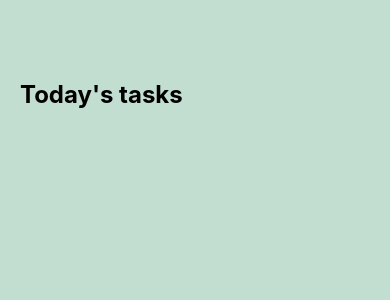
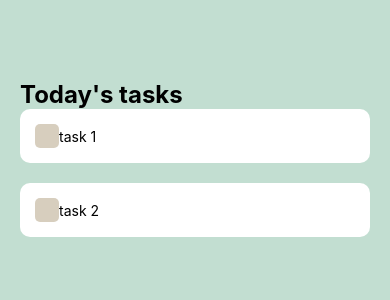
Before and after one commit to leilamahmoudi/react-native-todolist, a React Native app in the folder todoList/: screen / in a window 390 px wide. Shown: the top 300 px of the page. Built offline with nearby package versions, Linux system fonts and the light colour scheme.

Commit message:
added task comonent and some style

```diff
--- a/todoList/App.js
+++ b/todoList/App.js
@@ -1,5 +1,6 @@
 import { StatusBar } from "expo-status-bar";
 import { StyleSheet, Text, View } from "react-native";
+import Task from "./components/Task";
 
 export default function App() {
   return (
@@ -9,6 +10,8 @@
         <Text style={styles.sectionTitle}>Today's tasks</Text>
         <View style={styles.items}>
           {/* This is where the tasks will go !*/}
+          <Task text={"task 1"} />
+          <Task text={"task 2"} />
         </View>
       </View>
     </View>
--- /dev/null
+++ b/todoList/components/Task.js
@@ -0,0 +1,42 @@
+import React from "react";
+import { StyleSheet, Text, View, TouchableOpacity } from "react-native";
+
+const Task = (props) => {
+  return (
+    <View style={styles.item}>
+      <View style={styles.itemLeft}>
+        <View style={styles.square}></View>
+        <Text style={styles.itemText}>{props.text}</Text>
+      </View>
+      <View style={styles.circular}></View>
+    </View>
+  );
+};
+
+const styles = StyleSheet.create({
+  item: {
+    padding: 15,
+    backgroundColor: "#fff",
+    borderRadius: 10,
+    flexDirection: "row",
+    alignItems: "center",
+    justifyContent: "space-between",
+    marginBottom: 20,
+  },
+  itemLeft: {
+    flexDirection: "row",
+    alignItems: "center",
+    flexWrap: "wrap",
+  },
+  square: {
+    width: 24,
+    height: 24,
+    backgroundColor: "#CDC2AE",
+    opacity: 0.8,
+    borderRadius: 5,
+  },
+  itemText: {},
+  circular: {},
+});
+
+export default Task;
```
